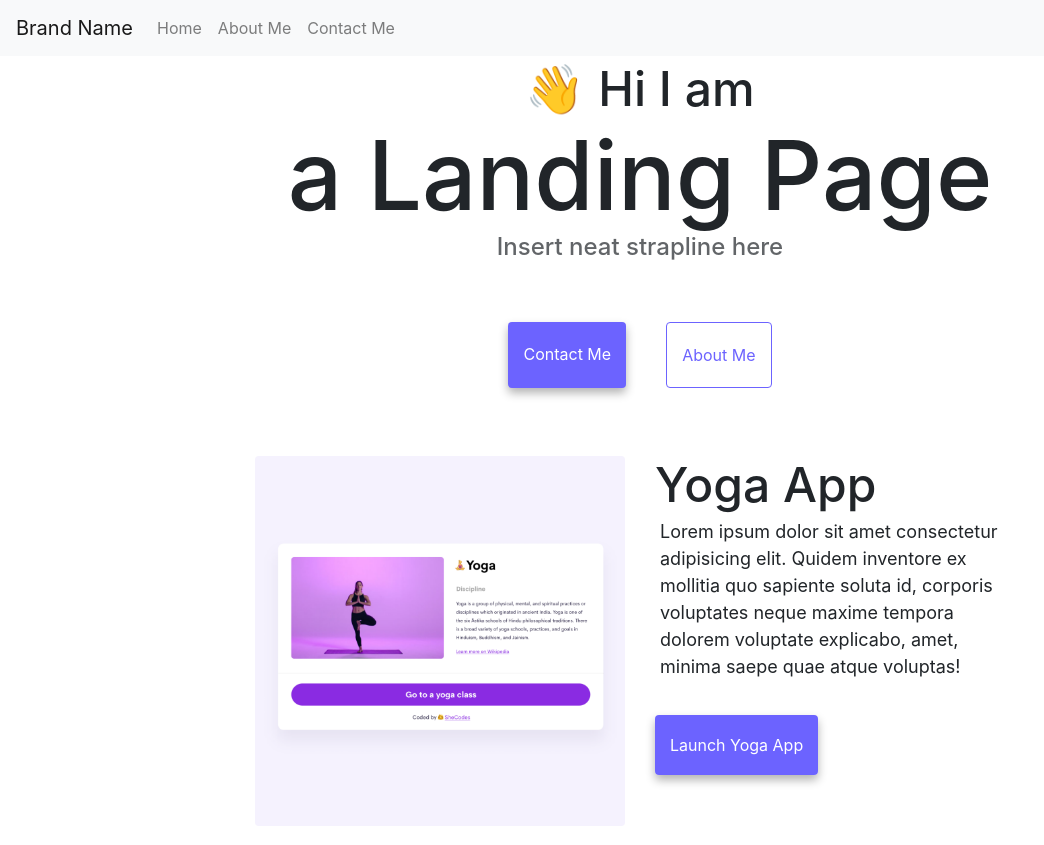
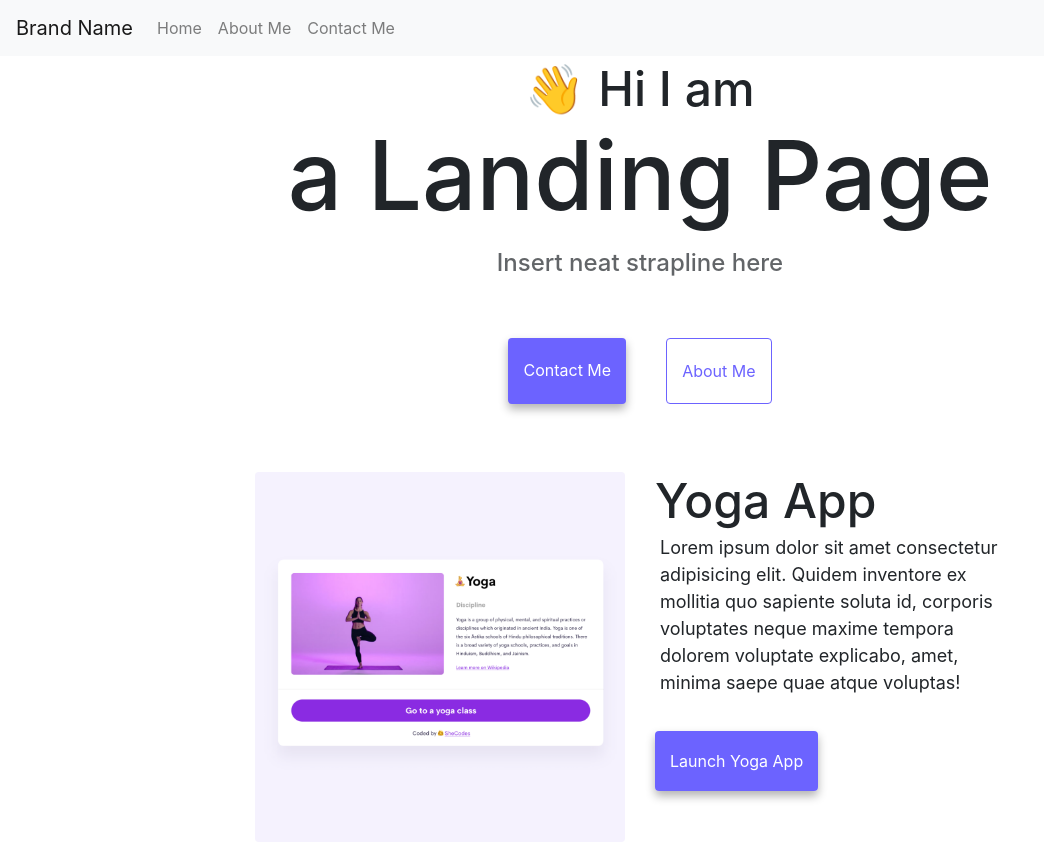
Before and after one commit to laurenlmylee/csb-84ewc, a website: page index.html in a window 1280 px wide. Shown: the top 845 px of the page, without its empty margins (0-1044 px from the left). Drawn offline with nearby package versions, Linux system fonts and the light colour scheme.

```diff
--- a/index.html
+++ b/index.html
@@ -36,7 +36,7 @@
         </nav>
     <h2 class="first-line">👋 Hi I am</h2>
     <h1 class="name">a Landing Page</h1>
-    <h3 class="third-line">Insert neat strapline here</h3>
+    <h3 class="third-line mt-3">Insert neat strapline here</h3>
     <div class="navigation-links">
       <a href="about.html#contact" class="contact-link">Contact me</a>
       <a href="about.html" class="about-link">About me</a>
```
